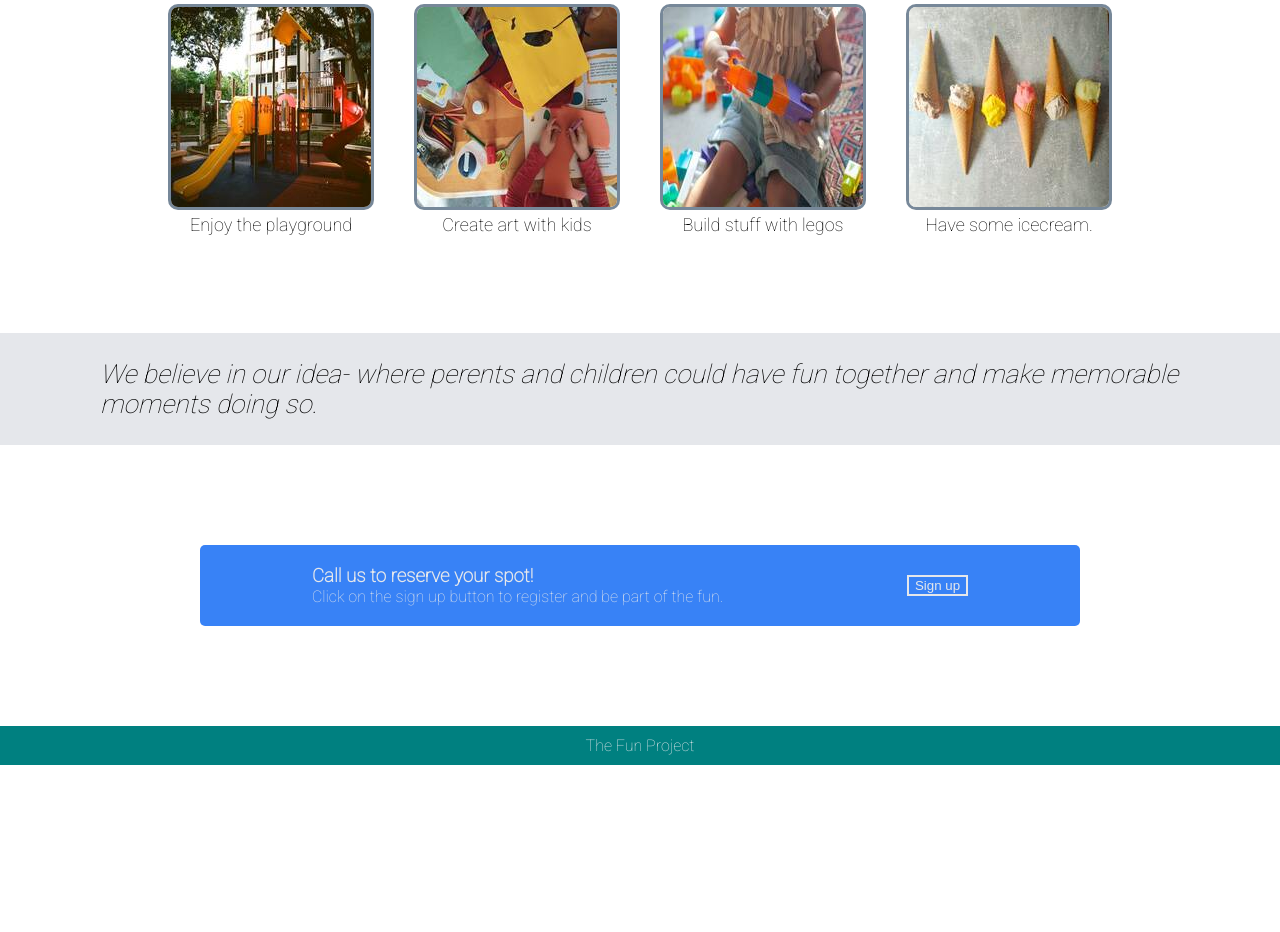
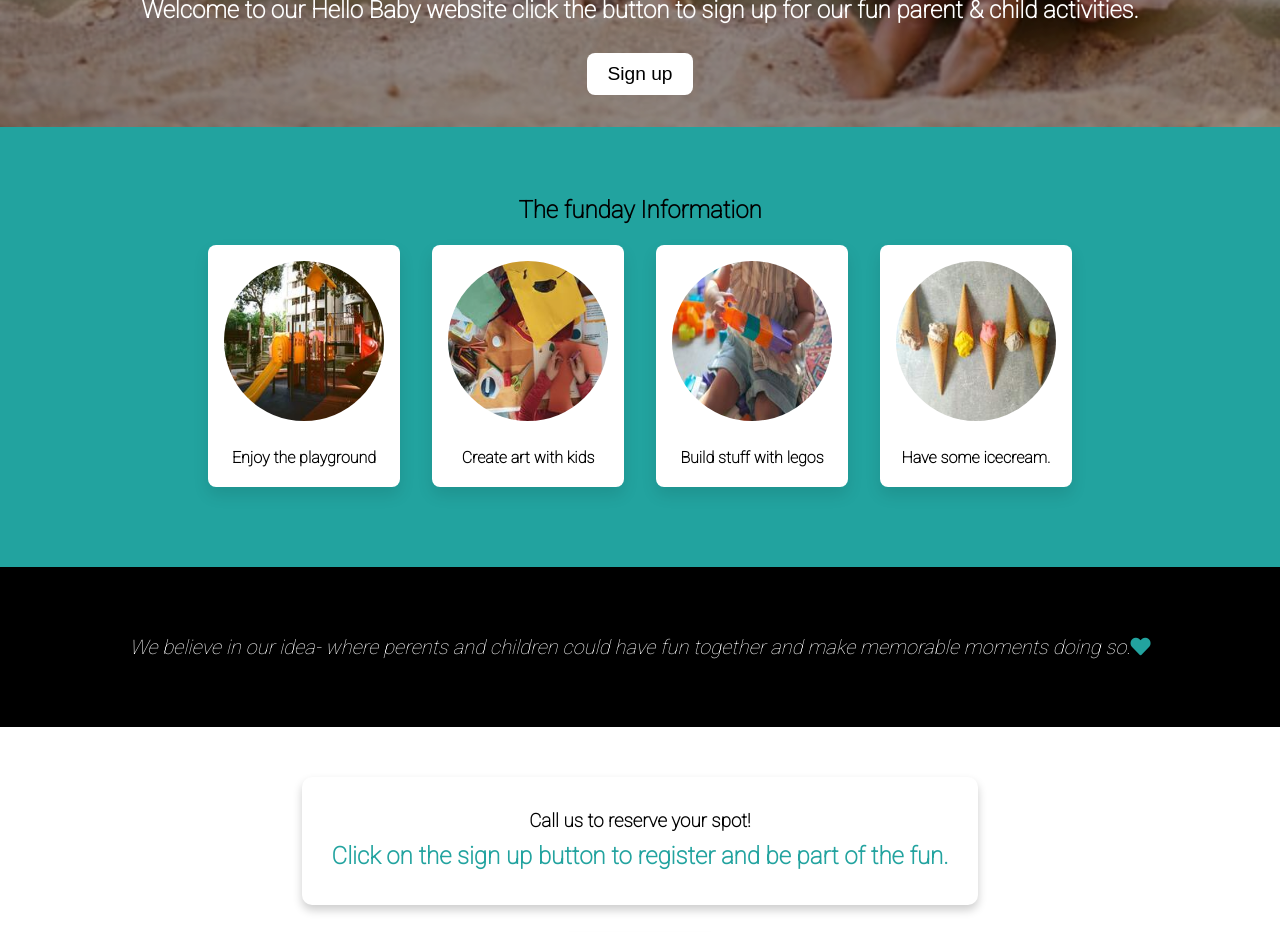
Before and after one commit to AmyMaloy/Hello-Baby, a plain HTML site: page index.html in a window 1280 px wide. Shown: the part 513-1445 px from the top of the page. Before the commit the page ends 1278 px from the top, so only its background shows below. Drawn offline with Linux system fonts and the light colour scheme.

Commit message:
code refactor

```diff
--- a/index.html
+++ b/index.html
@@ -6,10 +6,25 @@
     <meta name="viewport" content="width=device-width, initial-scale=1.0">
     <link rel="stylesheet" href="style.css">
      <title>Hello Baby</title>
+
+     <!-- Google fonts -->
     <link href="https://fonts.googleapis.com/css2?family=Roboto:wght@100&display=swap" rel="stylesheet">
+
+    <!-- Fontawesome Icons -->
+    <link rel="stylesheet" href="https://cdnjs.cloudflare.com/ajax/libs/font-awesome/5.15.2/css/all.min.css">
 </head>
 <body>
  <div class="hero">
+    <!-- <div class="navbar">
+        <nav>
+            <ul>
+              <li><a href="#">Home</a></li>
+              <li><a href="#">About Us</a></li>
+              <li> <a href="#">Services</a></li>
+              <li><a href="#">Contact</a></li>
+            </ul>
+          </nav>
+    </div>-->
    <div class="hero-card">
      <h1>Hello Baby</h1>
      <p class="hero-text">
@@ -17,7 +32,6 @@
         <button class="sign-up-button" type="button">Sign up</button>
      </div>
      <img class="hero-image" src="images/sand.jpg">
-    </div>
 </div>
  <div class="cards-wrapper">
      <h2> The funday Information</h2>
@@ -44,7 +58,7 @@
      <div class="quote-container">
          <p class="quote-text">
       <em> We believe in our idea- where perents and children could
-        have fun together and make memorable moments doing so.</em></p>
+        have fun together and make memorable moments doing so.</em><i class="icon fas fa-heart"></i></p>
      </div>
  </div>
  <div class="call-to-action-wrapper">
@@ -58,7 +72,7 @@
      </div>
 </div>
 <div class="footer-wrapper">
-    <div class="footer">The Fun Project</div>
+    <div class="footer">©The Fun Project</div>
 </div>
 
 </body>
--- a/style.css
+++ b/style.css
@@ -1,57 +1,87 @@
+/* General styling */
+* {
+    box-sizing: border-box;
+    margin: 0;
+    padding: 0;
+  }
+
   body {
+    font-family: 'Roboto', sans-serif;
+    font-size: 16px;
+    line-height: 1.6;
+  }
+
+  h1, h2, h3 {
+    font-weight: 900;
+  }
+
+  /* Navigation section */
+
+  /* Hero section styling */
+  .hero {
+    position: relative;
     display: flex;
     flex-direction: column;
- margin: 0;
- min-height: 100vh;
- font-family: "Roboto", sans-serif;
-}
-
-.hero {
-   background-color: teal;
-   display: flex;
-   justify-content: center;
-   margin: 0;
+    justify-content: flex-end;
+    align-items: center;
+    height: 80vh;
+    background-image: linear-gradient(rgba(0,0,0,0.5), rgba(0,0,0,0.5)), url(images/sand.jpg);
+    background-size: cover;
+    background-position: center;
   }
 
   .hero-card {
-   align-self: center;
-   justify-content: space-between;
-   padding: 60px 40px;
+    text-align: center;
+    color: #fff;
+    margin-bottom: 2rem;
+    z-index: 1;
   }
 
-h1 {
-  font-size: 48px;
-  font-weight: bolder;
-  color: white;
-  padding: 0;
-  margin: 0;
+  .hero-card h1 {
+    font-size: 5rem;
+    font-weight: bold;
+    margin-bottom: 1rem;
+
   }
 
   .hero-text {
-    color: white;
+    margin-bottom: 1.5rem;
+    font-size: 1.5rem;
+    font-weight: bolder;
 }
 
-.sign-ubutton {
-    background-color: floralwhite;
-    font-weight: 200;
-    padding: 5px 20px;
-    justify-content: center;
-    border-radius: 10px;
-    border: 0;
+  .sign-up-button {
+  background-color: #fff;
+  color: #000;
+  border: none;
+  font-size: 1.2em;
+  padding: 10px 20px;
+  border-radius: 0.5rem;
+  cursor: pointer;
+  transition: all 0.3s ease-in-out;
+  }
+
+  .sign-up-button:hover {
+    background-color: #000;
+    color: #fff;
   }
 
 
-.cards-wrapper {
-    margin: 80px;
+  .hero-image {
+    position: absolute;
+    top: 0;
+    left: 0;
+    width: 100%;
+    height: 100%;
+    object-fit: cover;
+    opacity: 0.3;
   }
 
-h2 {
-    font-size: 36px;
-    font-weight: 900;
-    color: black;
+  /* Cards section styling */
+  .cards-wrapper {
+    padding: 4rem 0;
     text-align: center;
-    margin-top: -50px;
-    margin-bottom: 0;
+    background-color: #22A39F;
   }
 
   .card-container {
@@ -59,74 +89,106 @@ h2 {
     justify-content: center;
     align-items: center;
     flex-wrap: wrap;
+    max-width: 80%;
+    margin: 0 auto;
+  }
+
+  .card {
+    margin: 1rem;
+    padding: 1rem;
+    background-color: #fff;
+    border-radius: 0.5rem;
+    box-shadow: 0 0.5rem 1rem rgba(0,0,0,0.1);
+    transition: all 0.3s ease-in-out;
+  }
+
+  .card:hover {
+    transform: translateY(-0.2rem);
+    box-shadow: 0 1rem 2rem rgba(0,0,0,0.2);
   }
 
   .card-image {
-    width: 200px;
-    height: 200px;
-    margin: 20px;
-    margin-bottom: 0;
-    border-radius: 10px;
-    border: solid lightslategray;
+    width: 10rem;
+    height: 10rem;
+    object-fit: cover;
+    margin-bottom: 1rem;
+    border-radius: 50%;
   }
 
   .card-subtext {
-    margin-top: 0;
-   font-size: 18px;
-   text-align: center;
+    font-weight: bold;
   }
 
-.quote-wrapper{
-    background-color: #E5E7EB;
-    padding-left: 100px;
-    padding-right: 100px;
+  /* Quote section styling */
+  .quote-wrapper {
+    background-color: #000;
+    color: #fff;
+    font-size: 20px;
+    text-align: center;
+    padding: 4rem 0;
+  }
+
+  .quote-container {
+    max-width: 80%;
+    margin: 0 auto;
   }
 
   .quote-text {
-    font-size: 26px;
-    font-style: #1F2937;
-    font-weight: lighter;
+    font-style: italic;
   }
 
-.call-to-action-wrapper {
-    margin: 100px;
+  .icon {
+    color:#22A39F;
   }
 
+  /* Call-to-action section styling */
   .call-to-action-container {
-    background-color: #3882F6;
     display: flex;
-    justify-content: space-around;
+    flex-direction: column;
     align-items: center;
-    margin-left: 100px;
-    margin-right: 100px;
-    border-radius: 5px;
-    padding: 20px;
+    justify-content: center;
+    padding: 50px 0;
   }
 
-h3 {
-    color: #E5E7EB;
-    margin: 0;
-    padding:0;
+  .call-to-action-card {
+    background-color: #FFF;
+    padding: 30px;
+    border-radius: 10px;
+    box-shadow: 0px 5px 10px rgba(0, 0, 0, 0.2);
+    text-align: center;
+    margin-bottom: 30px;
   }
 
   .call-to-action-text {
-    color: #E5E7EB;
-    padding: 0;
-    margin: 0;
+    font-size: 24px;
+    font-weight: bold;
+    color: #22A39F;
   }
 
   .sign-up-button-second {
-    background-color: #3882F6;
-    color: #E5E7EB;
-    border: 2px solid #E5E7EB;
+    display: inline-block;
+    padding: 20px 40px;
+    font-size: 20px;
+    font-weight: bold;
+    color: #FFF;
+    background-color: #22A39F;
+    border: none;
+    border-radius: 0.5rem;
+    box-shadow: 0px 5px 10px rgba(0, 0, 0, 0.2);
+    cursor: pointer;
+    transition: all 0.3s ease;
   }
 
+  .sign-up-button-second:hover {
+    transform: scale(1.1);
+  }
+
+  /* Footer section */
+
   .footer {
-    background-color: teal;
-    color:#E5E7EB;
-    display: flex;
-    align-items: center;
-    justify-content: center;
-    padding: 10px;
-    margin: 0px;
+    text-align: center;
+    font-weight: bold;
+    background-color: #22A39f;
+    color: white;
+    padding: 20px;
   }
```
Lines whose indentation alone changed are shown as unchanged.
